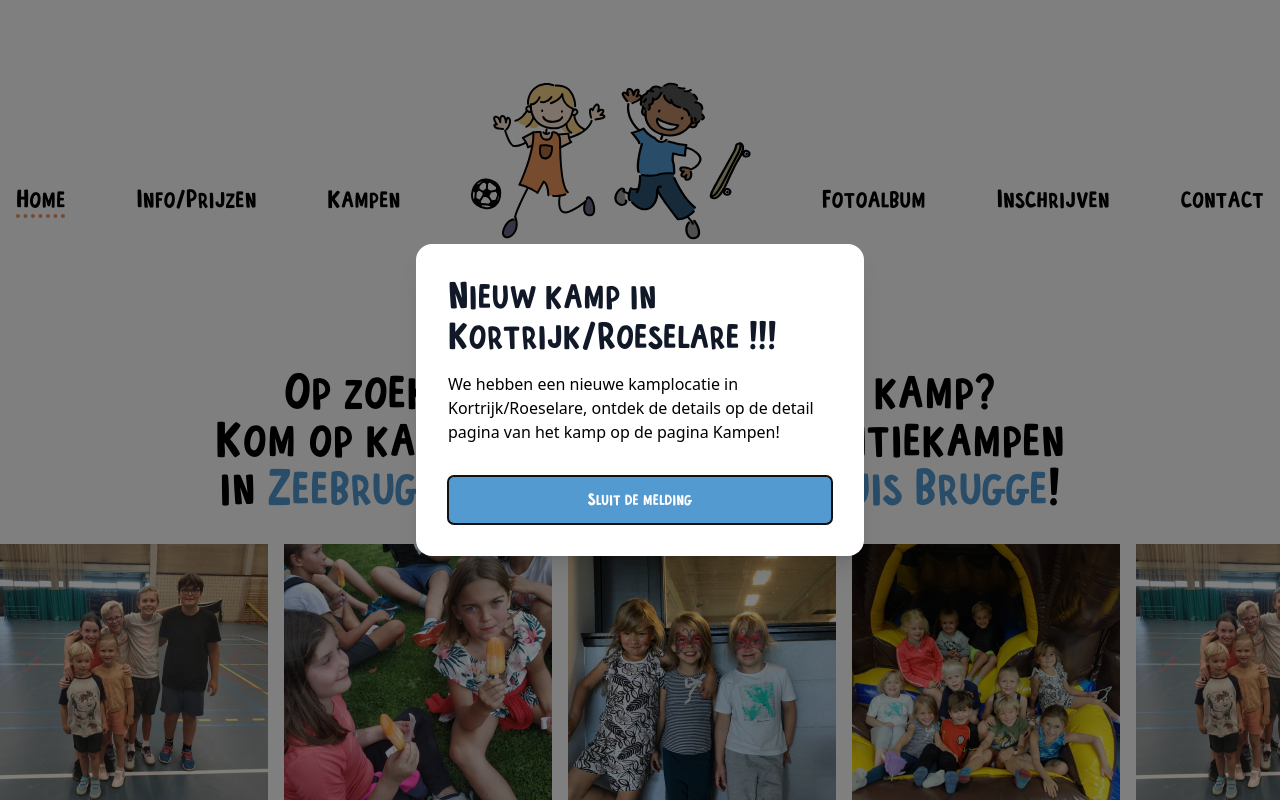
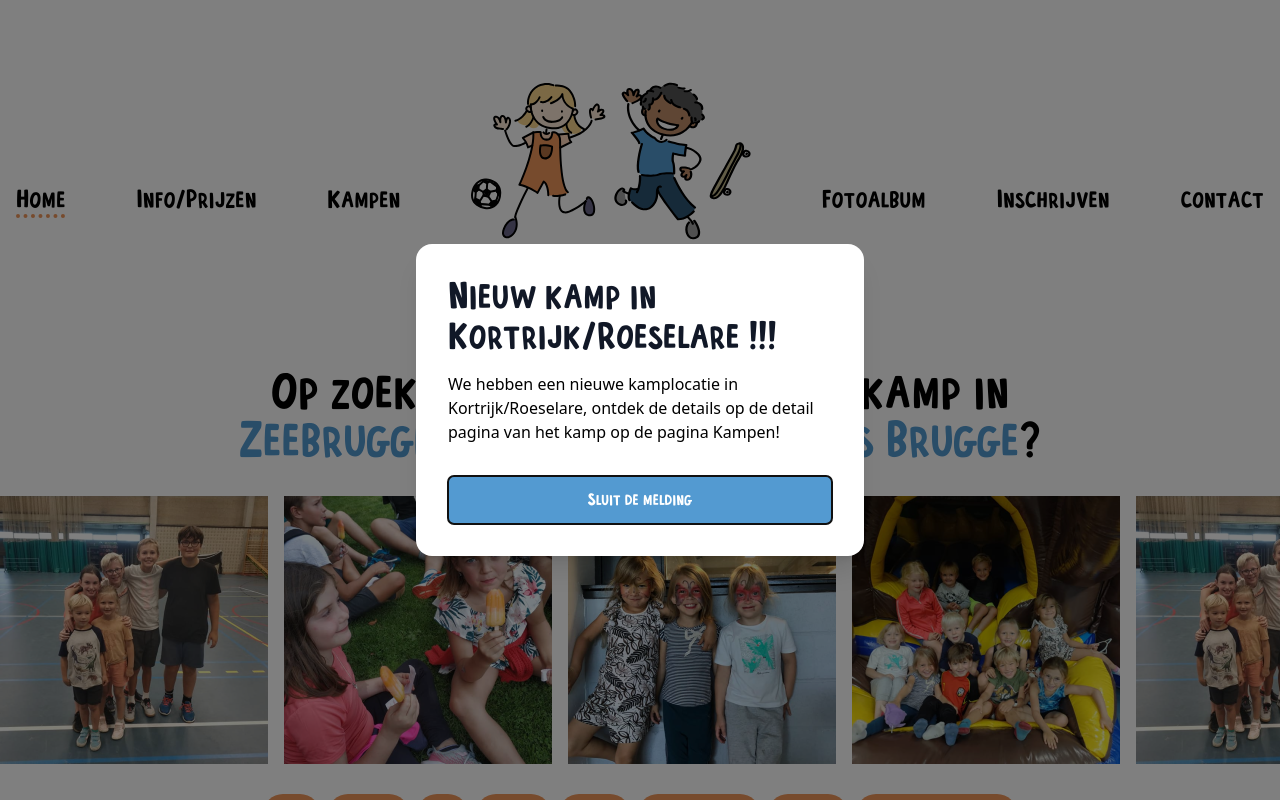
Before and after one commit to jaspervermeulen/divertido, a Next.js app: page / in a window 1280 px wide. Shown: the top 800 px of the page. Built offline with nearby package versions, Linux system fonts and the light colour scheme.

Commit message:
CLeaup intro text

```diff
--- a/container/heroSection/heroSection.js
+++ b/container/heroSection/heroSection.js
@@ -12,12 +12,8 @@ function HeroSection() {
     <div className="pt-12 pb-20">
       <StandardLayout>
         <div className="flex flex-col items-center justify-center px-4 md:px-0">
-          <p className="text-center font-fries text-3xl lg:text-5xl">
-            Op zoek naar een funtastisch kamp?
-          </p>
-          <p className="text-center font-fries text-3xl lg:text-5xl">
-            Kom op kamp bij divertido vakantiekampen
-            <br /> in{' '}
+          <p className="w-2/3 text-center font-fries text-3xl lg:text-5xl">
+            Op zoek naar een funtastisch kamp in{' '}
             <Link href="/">
               <a className="text-blue transition-all hover:text-orange">
                 Zeebrugge/Dudzele
@@ -27,7 +23,7 @@ function HeroSection() {
             <Link href="/">
               <a className="text-blue hover:text-orange">Sint-Kruis Brugge</a>
             </Link>
-            !
+            ?
           </p>
         </div>
       </StandardLayout>
@@ -147,7 +143,10 @@ function HeroSection() {
       <div className="mt-6 flex justify-center px-4 sm:px-8 xl:px-0">
         <ul className="flex flex-wrap justify-center gap-2 font-fries text-white">
           {games.map((game, id) => (
-            <li key={id} className="rounded-full bg-orange p-2">
+            <li
+              key={id}
+              className="rounded-full bg-orange p-2 hover:rotate-2 hover:scale-110"
+            >
               {game}
             </li>
           ))}
```
